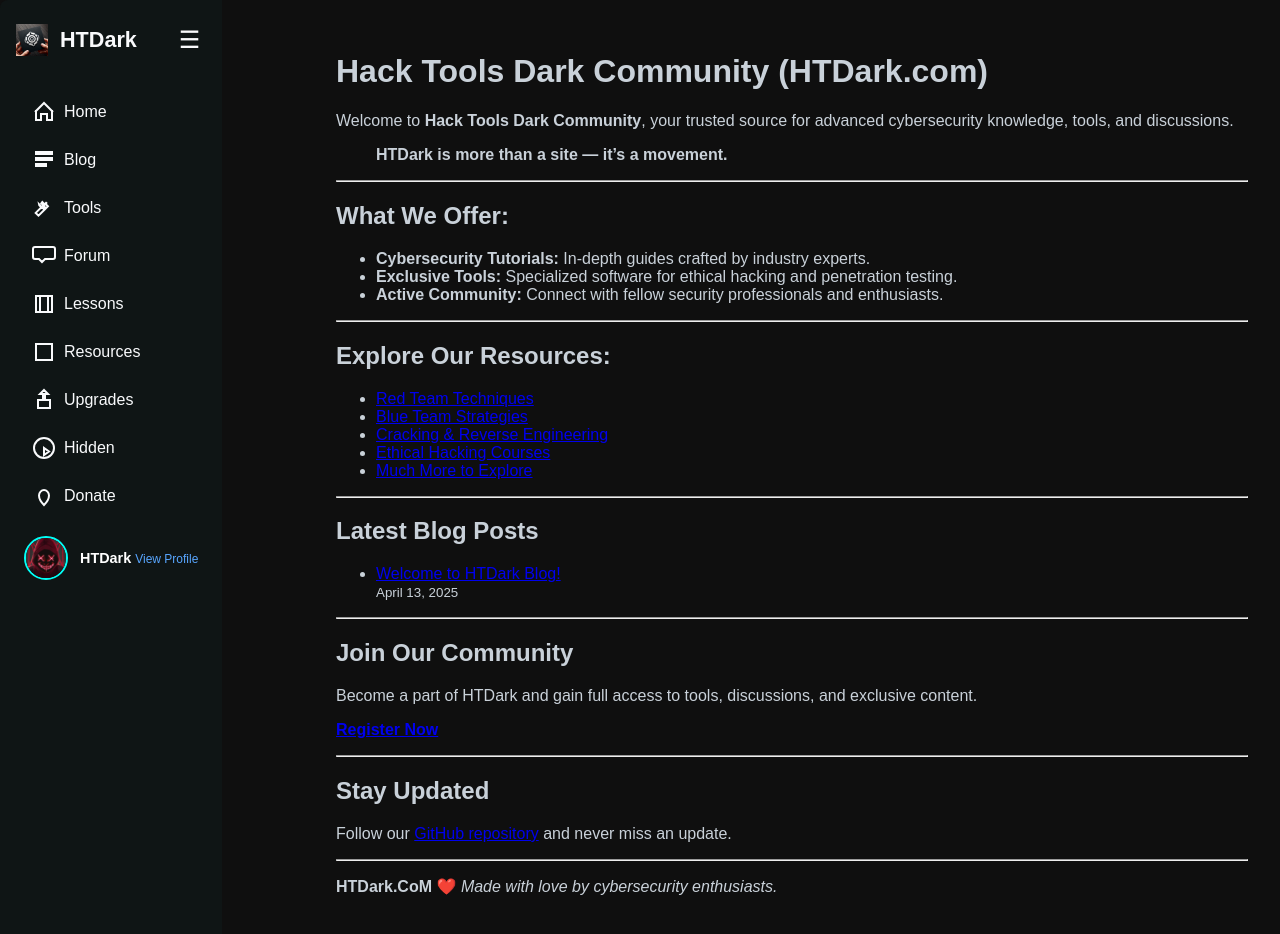
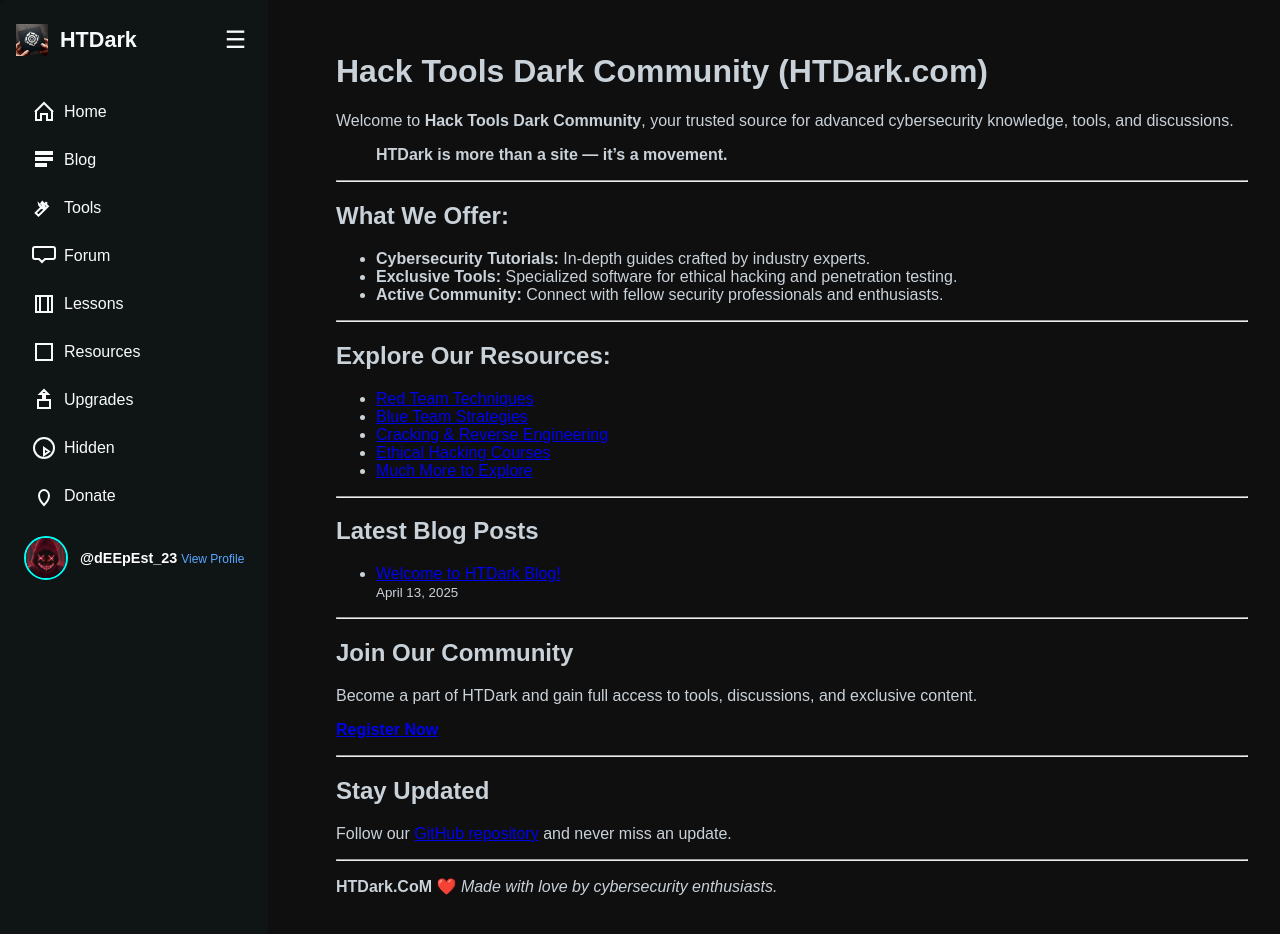
Before and after one commit to LvL23HT/HTDark, a Jekyll site: the page built from index.md, in a window 1280 px wide and 944 px high. Shown: the top 934 px of the window. Built offline with Jekyll 4.4.1, drawn with Linux system fonts in a browser that asks for light colours.

Commit message:
Update default.html

```diff
--- a/_layouts/default.html
+++ b/_layouts/default.html
@@ -96,6 +96,12 @@
   border-radius: 50%;
   object-fit: cover;
   border: 2px solid #00fff7;
+  transition: transform 0.3s ease, box-shadow 0.3s ease;
+}
+
+.avatar:hover {
+  transform: scale(1.1);
+  box-shadow: 0 0 10px #00fff7;
 }
 
   .avatar_name .user-name {
@@ -110,6 +116,9 @@
   }
   .avatar_name .email:hover {
     text-decoration: underline;
+  }
+  body.collapsed .sidebar_profile .avatar_name {
+    display: none;
   }
 </style>
   </head>
@@ -202,8 +211,8 @@
     <img class="avatar" src="{{ site.baseurl }}/assets/img/avatar.jpg" alt="User Avatar">
   </div>
   <div class="avatar_name">
-    <span class="user-name">HTDark</span>
-    <a href="https://htdark.com/account" class="email">View Profile</a>
+    <span class="user-name">@dEEpEst_23</span>
+    <a href="https://htdark.com/index.php?members/deepest.1/" class="email">View Profile</a>
   </div>
 </div>
 <div class="separator separator--top"></div>
```
Lines whose indentation alone changed are shown as unchanged.
